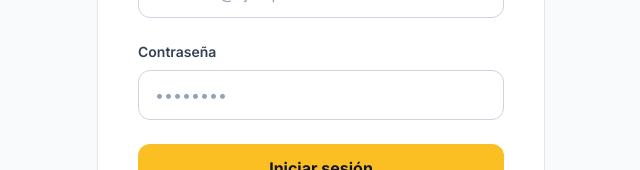
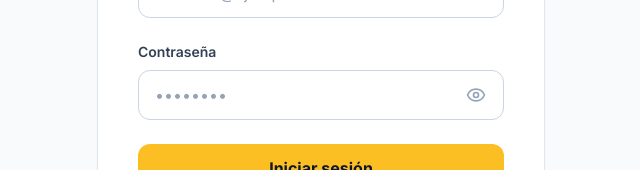
Before and after one commit to tavoidkk/listamarilla, a Next.js app: page /login in a window 1280 px wide. Shown: the part 414-584 px from the top of the page, without its empty margins (319-959 px from the left). Built offline with nearby package versions, Linux system fonts and the light colour scheme; no server answers.

Commit message:
feat(auth): password visibility toggle + direct panel access from landing header

```diff
--- a/src/app/(marketing)/login/page.tsx
+++ b/src/app/(marketing)/login/page.tsx
@@ -3,7 +3,7 @@
 import { useState, useTransition } from 'react';
 import Link from "next/link";
 import { useRouter } from "next/navigation";
-import { ArrowLeft, AlertCircle } from "lucide-react";
+import { ArrowLeft, AlertCircle, Eye, EyeOff } from "lucide-react";
 import { createClient } from "@/lib/supabase/client";
 import { resolvePostLoginDestination } from "./actions";
 
@@ -11,6 +11,7 @@ export default function MarketingLoginPage() {
   const router = useRouter();
   const [loading, setLoading] = useState(false);
   const [error, setError] = useState('');
+  const [showPassword, setShowPassword] = useState(false);
   const [, startTransition] = useTransition();
 
   const handleSubmit = async (e: React.FormEvent<HTMLFormElement>) => {
@@ -137,16 +138,31 @@ export default function MarketingLoginPage() {
               <label htmlFor="password" className="block text-sm font-semibold text-slate-700">
                 Contraseña
               </label>
+              <div className="relative">
               <input
                 id="password"
                 name="password"
-                type="password"
+                type={showPassword ? "text" : "password"}
                 placeholder="••••••••"
                 required
                 autoComplete="current-password"
                 disabled={loading}
-                className="w-full rounded-xl border border-slate-300 px-4 py-3 text-slate-900 placeholder-slate-400 focus:outline-none focus:ring-2 focus:ring-amber-400 focus:border-transparent transition disabled:opacity-60 disabled:cursor-not-allowed"
+                className="w-full rounded-xl border border-slate-300 py-3 pl-4 pr-11 text-slate-900 placeholder-slate-400 focus:outline-none focus:ring-2 focus:ring-amber-400 focus:border-transparent transition disabled:opacity-60 disabled:cursor-not-allowed"
               />
+              <button
+                type="button"
+                onClick={() => setShowPassword((v) => !v)}
+                disabled={loading}
+                aria-label={showPassword ? "Ocultar contraseña" : "Mostrar contraseña"}
+                className="absolute right-3 top-1/2 -translate-y-1/2 inline-flex h-8 w-8 items-center justify-center rounded-lg text-slate-400 transition-colors hover:text-slate-700 focus:outline-none focus:ring-2 focus:ring-amber-400 disabled:opacity-60"
+              >
+                {showPassword ? (
+                  <EyeOff className="h-5 w-5" aria-hidden="true" />
+                ) : (
+                  <Eye className="h-5 w-5" aria-hidden="true" />
+                )}
+              </button>
+            </div>
             </div>
 
             {/* Botón Submit */}
--- a/src/components/brand/MarketingHeader.tsx
+++ b/src/components/brand/MarketingHeader.tsx
@@ -7,6 +7,7 @@ import { LogOut } from "lucide-react";
 import { Logo } from "@/components/brand/Logo";
 import { Button } from "@/components/ui/Button";
 import { createClient } from "@/lib/supabase/client";
+import { resolvePostLoginDestination } from "@/app/(marketing)/login/actions";
 
 const NAV_LINKS = [
   { href: "#features", label: "Funciones" },
@@ -19,6 +20,7 @@ export function MarketingHeader() {
   const router = useRouter();
   const [email, setEmail] = useState<string | null>(null);
   const [isOwner, setIsOwner] = useState(false);
+  const [panelHref, setPanelHref] = useState<string | null>(null);
 
   useEffect(() => {
     const supabase = createClient();
@@ -51,9 +53,26 @@ export function MarketingHeader() {
     await supabase.auth.signOut();
     setEmail(null);
     setIsOwner(false);
+    setPanelHref(null);
     router.replace('/');
     router.refresh();
   };
+
+  // Al estar logueado, resolver la ruta del panel (owner → /superadmin,
+  // condo_admin → /o/{slug}/panel) para mostrar un acceso directo.
+  useEffect(() => {
+    if (!email) return;
+    let cancelled = false;
+    resolvePostLoginDestination()
+      .then((dest) => {
+        if (!cancelled)
+          setPanelHref(dest !== "/solicitar" && dest !== "/login" ? dest : null);
+      })
+      .catch(() => {});
+    return () => {
+      cancelled = true;
+    };
+  }, [email]);
 
   return (
     <header className="sticky top-0 z-40 border-b border-slate-200 bg-white/90 backdrop-blur-md shadow-sm shadow-amber-500/5">
@@ -75,6 +94,14 @@ export function MarketingHeader() {
         <div className="flex items-center gap-4">
           {email ? (
             <>
+              {panelHref && !isOwner ? (
+                <Link
+                  href={panelHref}
+                  className="text-sm font-semibold text-amber-600 transition-colors hover:text-amber-700 focus:outline-none focus:ring-2 focus:ring-amber-400 rounded-lg px-2 py-1"
+                >
+                  Mi panel
+                </Link>
+              ) : null}
               {isOwner ? (
                 <Link
                   href="/superadmin"
```
